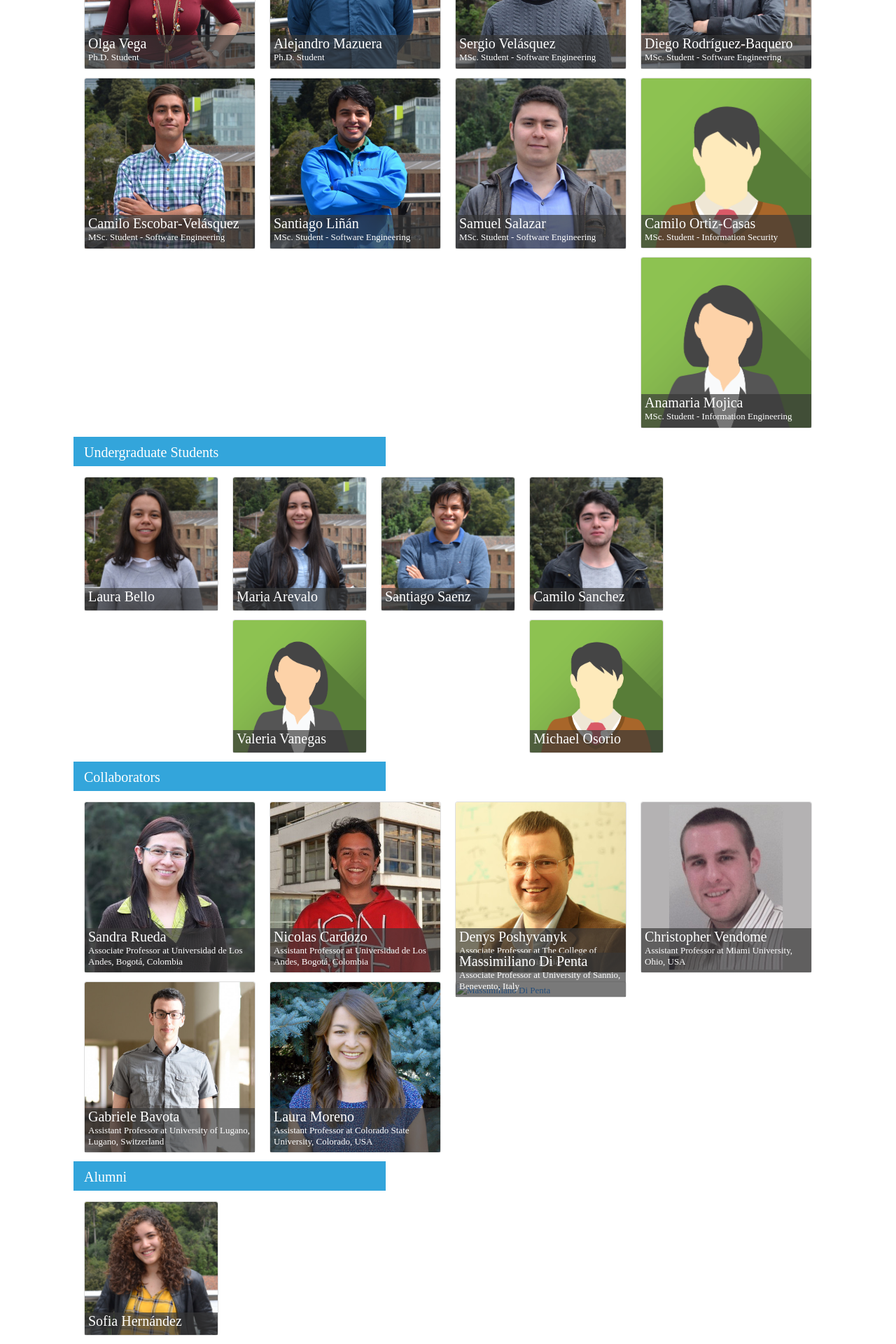
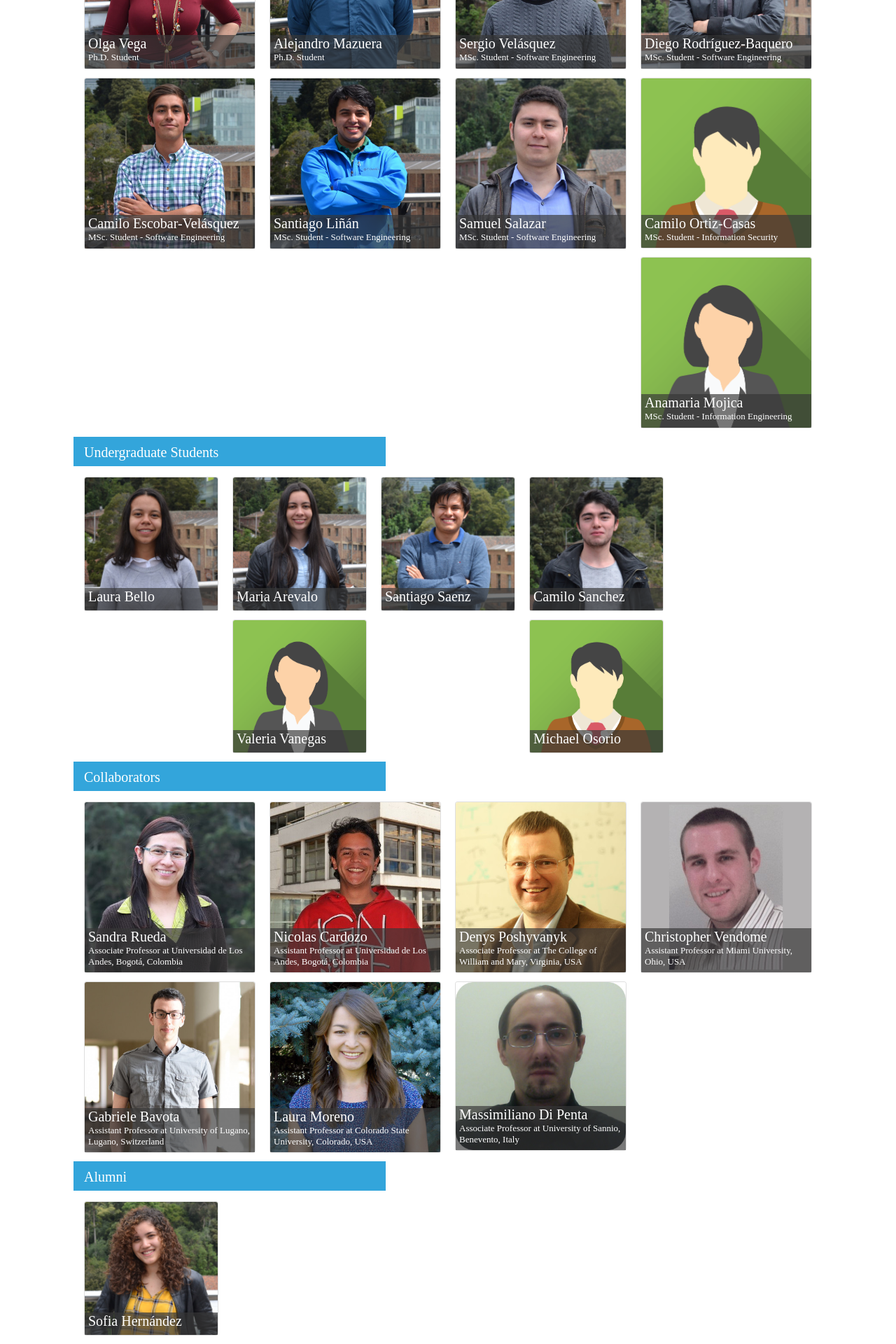
Before and after one commit to uwsampa/research-group-web, a Jekyll site: the page built from people.html, in a window 1280 px wide. Shown: the part 809-2729 px from the top of the page at 70% size. Built offline with Jekyll 4.4.1, drawn with Linux system fonts in a browser that asks for light colours; some web fonts are replaced.

Commit message:
Pictures resize

```diff
--- a/_data/people.yml
+++ b/_data/people.yml
@@ -138,7 +138,7 @@ collDenysPosh:
 collMassimiliano:
     display_name: "Massimiliano Di Penta"
     role: "collab"
-    image: /img/people/dipenta.png
+    image: /img/people/dipenta.jpg
     webpage: "http://www.ing.unisannio.it/mdipenta/"
     bio: "Associate Professor at University of Sannio, Benevento, Italy"
 
```
